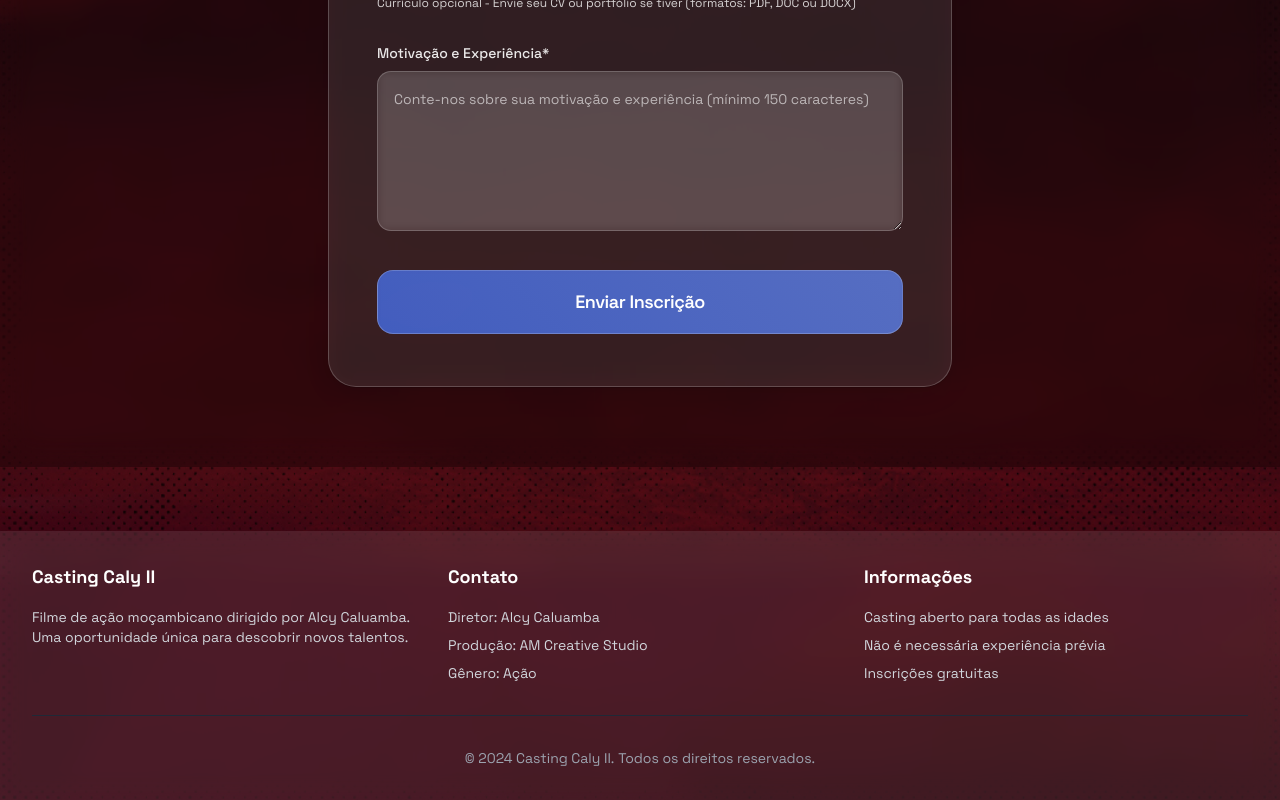
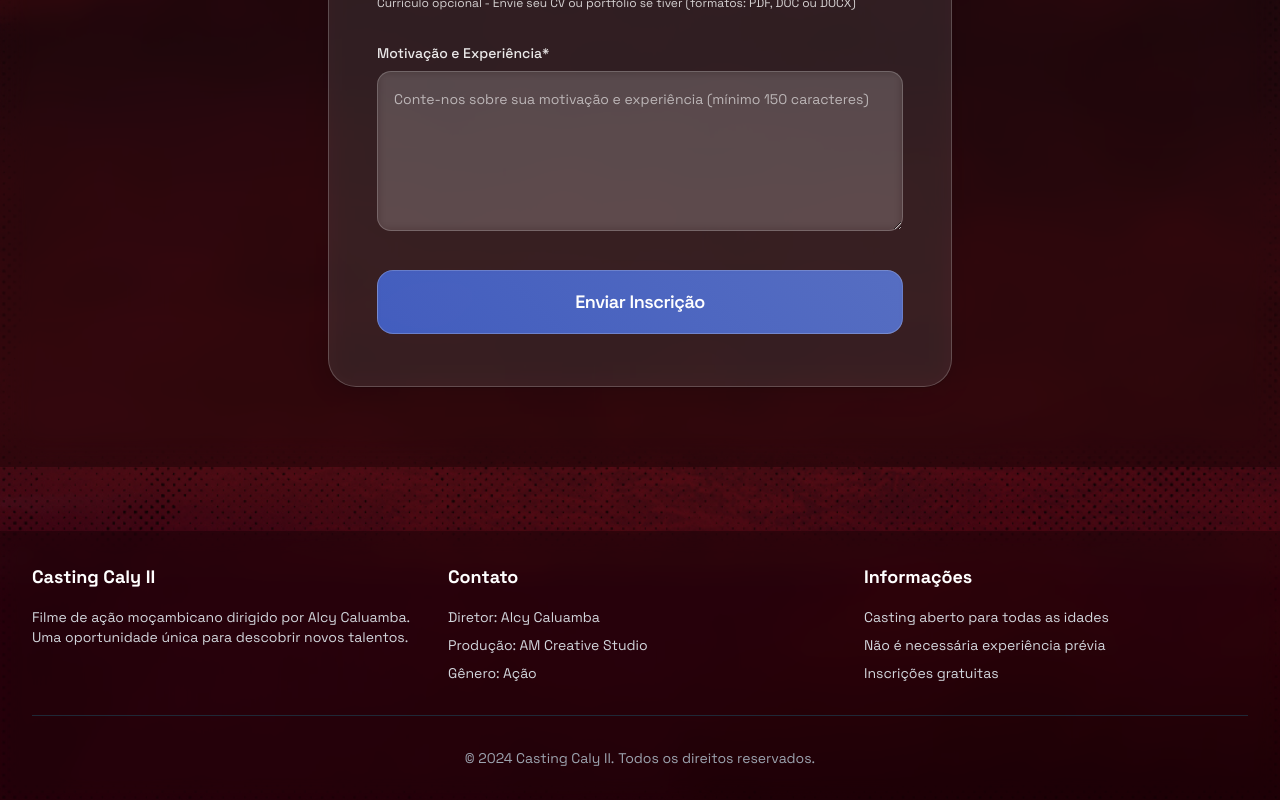
Before and after one commit to amcreativestudio/casting-caly-2, a React (Vite) app: page / in a window 1280 px wide. Shown: the part 2227-3027 px from the top of the page. Built offline with nearby package versions, Linux system fonts and the light colour scheme; a web font is replaced by a local one.

Commit message:
Update footer blur effect
Apply the same blur effect to the footer as the header.

```diff
--- a/src/components/Footer.tsx
+++ b/src/components/Footer.tsx
@@ -8,7 +8,7 @@ const Footer = () => {
   };
 
   return (
-    <footer className="bg-white/10 backdrop-blur-md text-white py-8 mt-16">
+    <footer className="bg-black/30 backdrop-blur-[10px] text-white py-8 mt-16">
       <div className="max-w-7xl mx-auto px-4 sm:px-6 lg:px-8">
         <div className="grid grid-cols-1 md:grid-cols-3 gap-8">
           <div>
```
